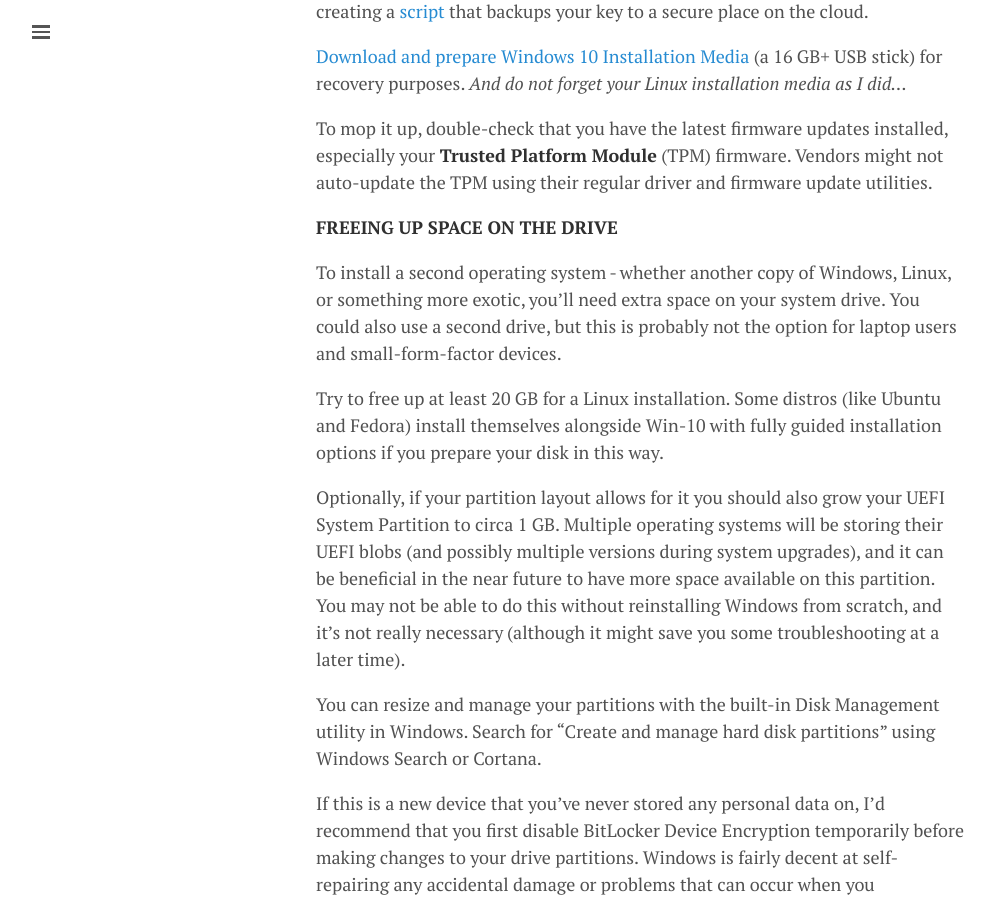
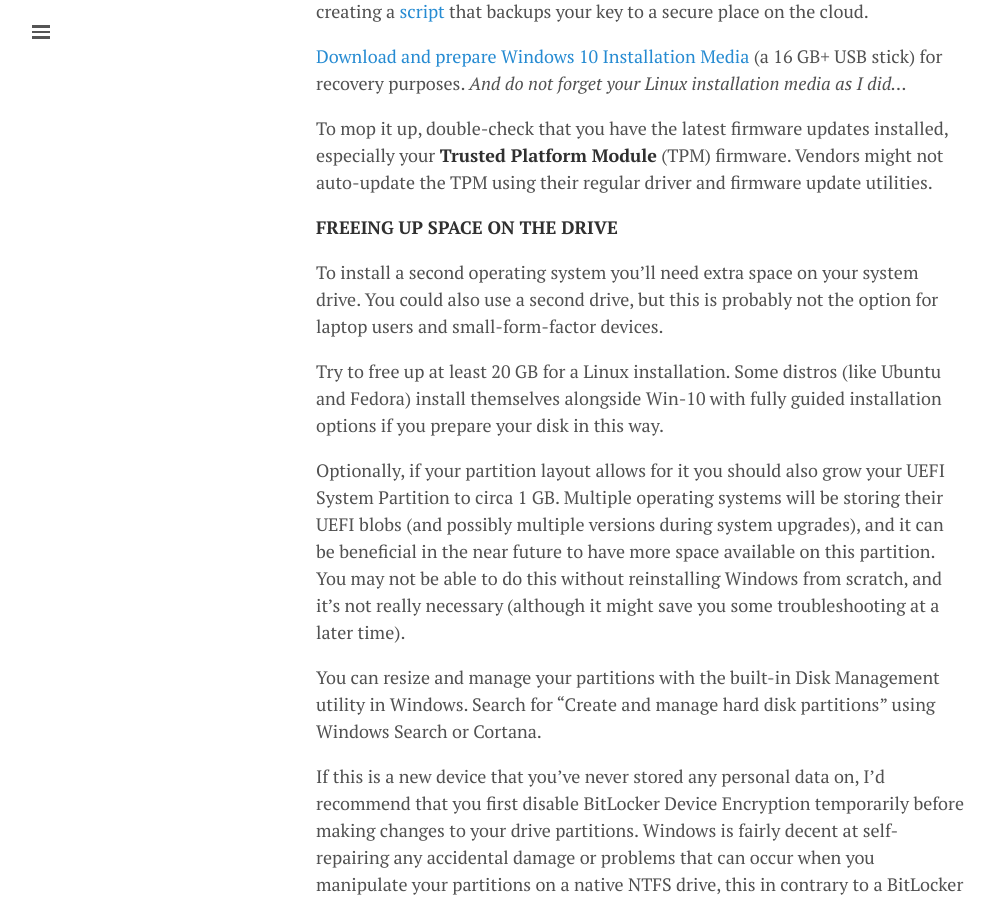
Before and after one commit to lgeurts/lgeurts.github.io, a Jekyll site: the page built from _posts/2019-03-19-dual-booting-windows-and-linux.md, in a window 1280 px wide and 900 px high, scrolled down 1303 px. Shown: the whole window, without its empty margins (0-995 px from the left). Built offline with Jekyll 4.4.1, drawn with Linux system fonts in a browser that asks for light colours; nearby versions of some CDN libraries; comment, search, counter and statistics services are not loaded.

Commit message:
Update 2019-03-19-dual-booting-windows-and-linux.md

```diff
--- a/_posts/2019-03-19-dual-booting-windows-and-linux.md
+++ b/_posts/2019-03-19-dual-booting-windows-and-linux.md
@@ -28,7 +28,7 @@
 
 **FREEING UP SPACE ON THE DRIVE**
 
-To install a second operating system - whether another copy of Windows, Linux, or something more exotic, you'll need extra space on your system drive. You could also use a second drive, but this is probably not the option for laptop users and small-form-factor devices.
+To install a second operating system you'll need extra space on your system drive. You could also use a second drive, but this is probably not the option for laptop users and small-form-factor devices.
 
 Try to free up at least 20 GB for a Linux installation. Some distros (like Ubuntu and Fedora) install themselves alongside Win-10 with fully guided installation options if you prepare your disk in this way.
 
```
